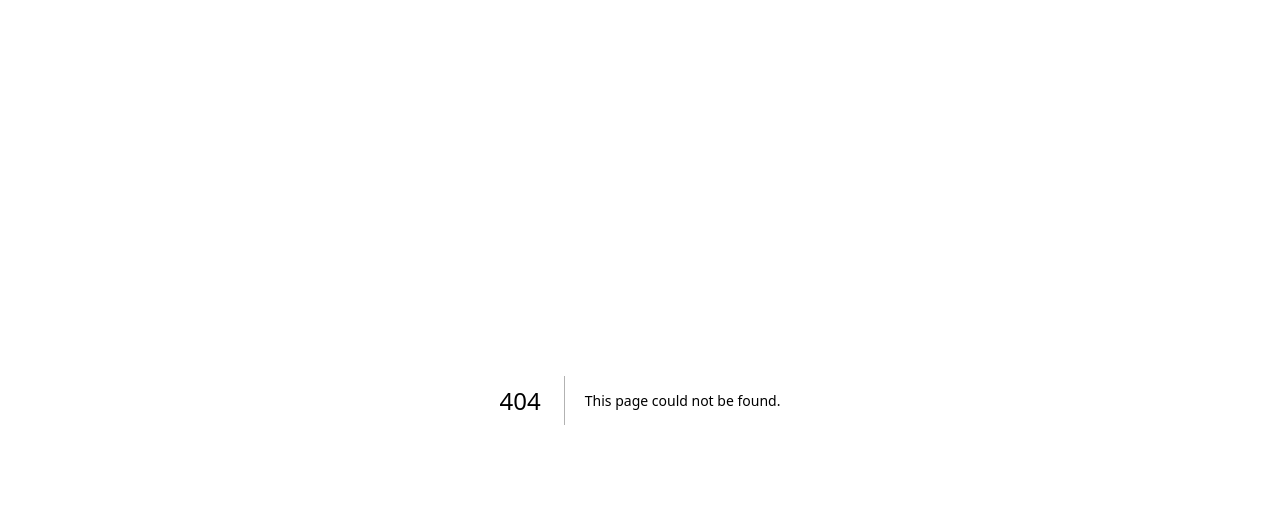
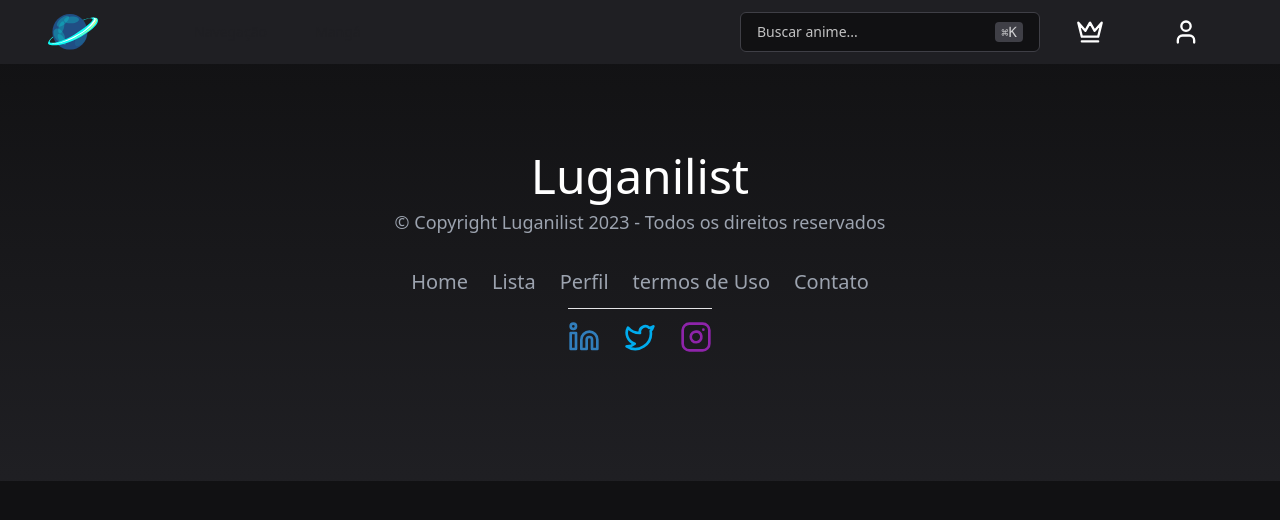
Before and after one commit to LucasLuisBorges/anilist-front, a Next.js app: page /anime/1 in a window 1280 px wide. Before the commit this address had no page. Shown: the top 520 px of the page. Built offline with nearby package versions, Linux system fonts and the light colour scheme.

Commit message:
new routes

```diff
--- /dev/null
+++ b/src/app/(routes)/anime/[id]/page.tsx
@@ -0,0 +1,5 @@
+export default function Episodio() {
+  return (
+    <h1>Episodio</h1>
+  )
+}
--- /dev/null
+++ b/src/app/(routes)/anime/page.tsx
@@ -0,0 +1,5 @@
+export default function Anime() {
+  return (
+    <h1>Anime</h1>
+  )
+}
--- /dev/null
+++ b/src/app/(routes)/lista/page.tsx
@@ -0,0 +1,5 @@
+export default function Lista() {
+  return (
+    <h1>Lista</h1>
+  )
+}
--- /dev/null
+++ b/src/app/(routes)/perfil/page.tsx
@@ -0,0 +1,5 @@
+export default function Perfil() {
+  return (
+    <h1>Perfil</h1>
+  )
+}
```
